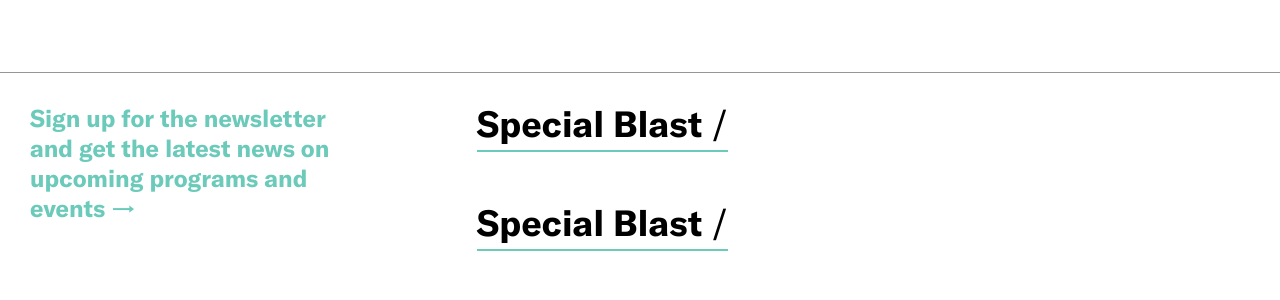
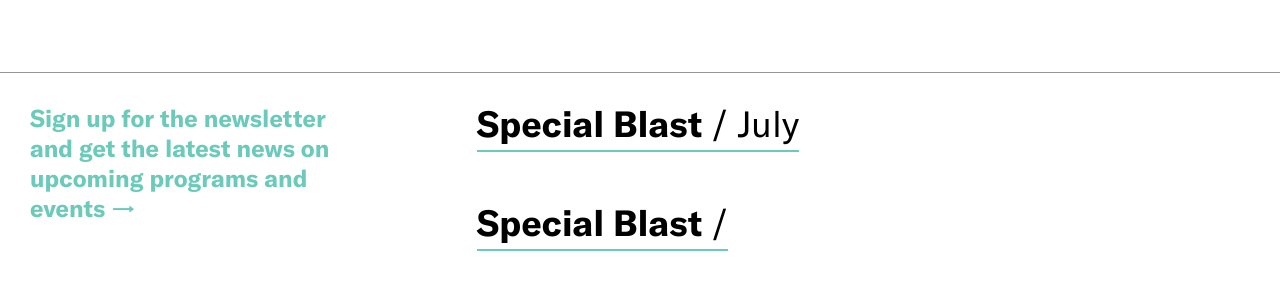
Before and after one commit to jengalas/bwaf-bbw, a Jekyll site: the page built from _resources/newsletter-archive.md, in a window 1280 px wide and 900 px high. Shown: the part 315-615 px from the top of the window. Built offline with Jekyll 4.4.1, drawn with Linux system fonts in a browser that asks for light colours; nearby versions of some CDN libraries; some web fonts are replaced.

Commit message:
Update from Forestry.io Virginia Eskridge updated _resources/newsletter-archive.md

```diff
--- a/_resources/newsletter-archive.md
+++ b/_resources/newsletter-archive.md
@@ -12,6 +12,7 @@ sign-up-text: Sign up for the newsletter and get the latest news on upcoming pro
 newsletters:
 - title: Special Blast
   link: https://mailchi.mp/bwaf/bwaf-important-update
+  month_year: July
 - title: Special Blast
   link: https://mailchi.mp/36126d359462/20th-anniversary-celebration-save-the-date
 - title: Special Blast
```
